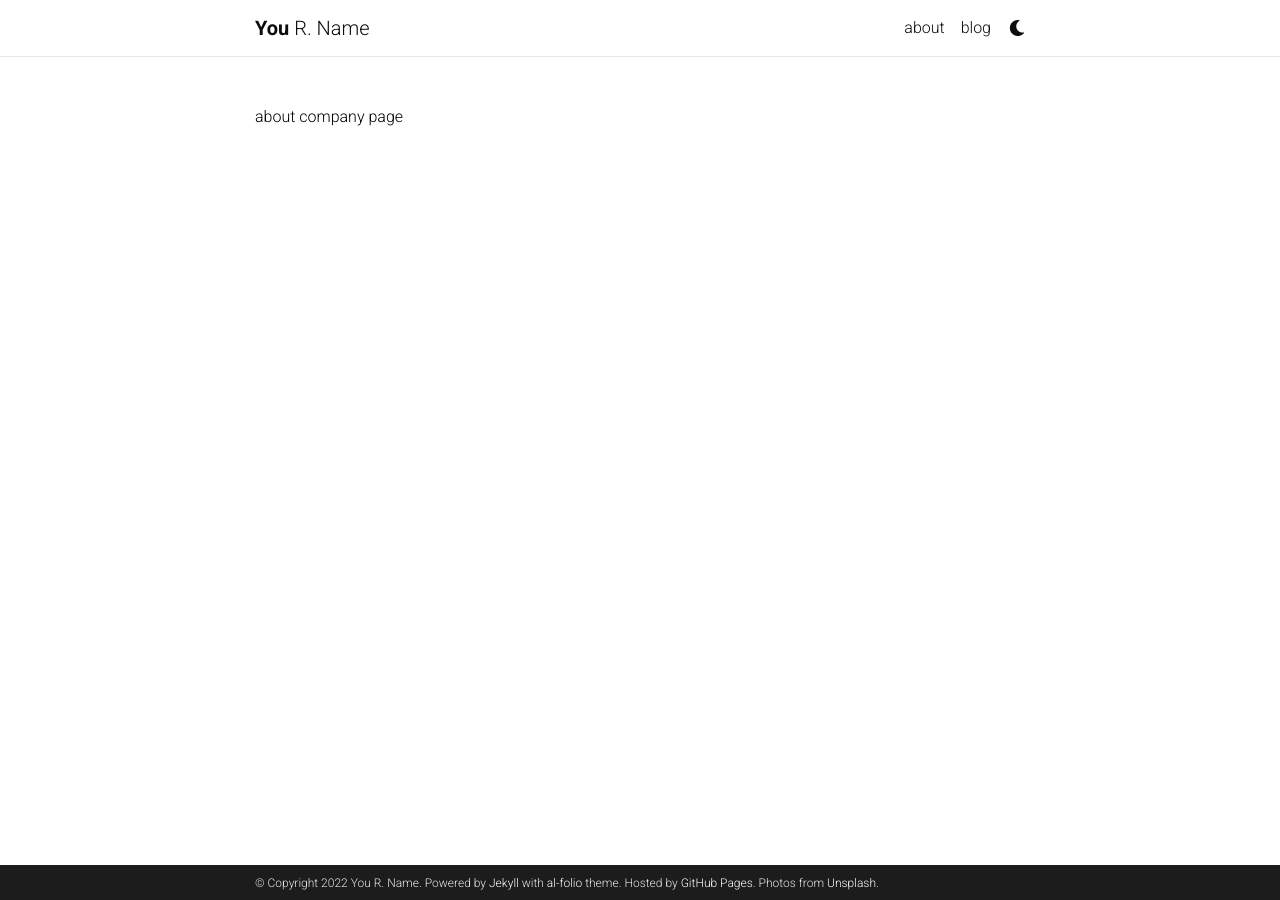
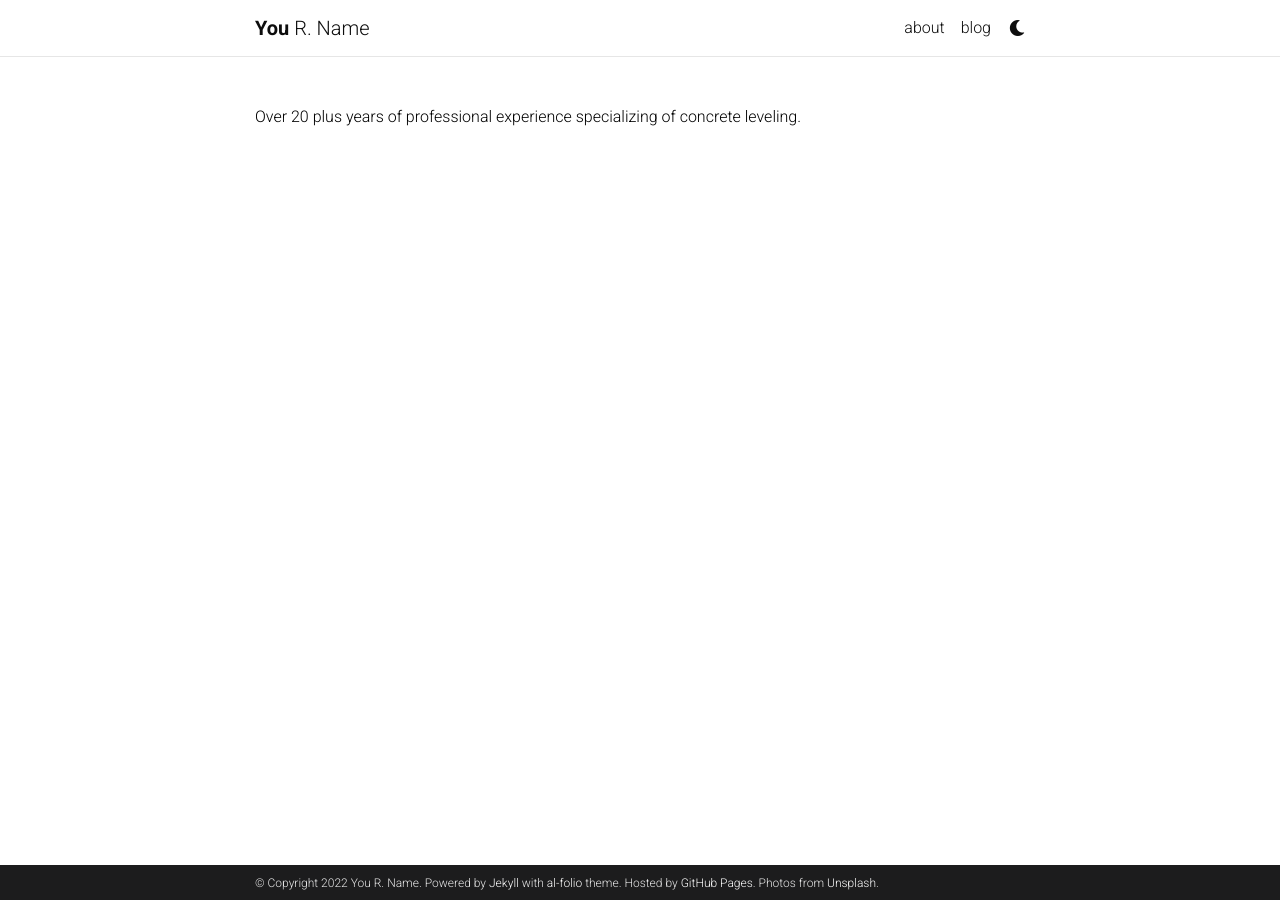
Before and after one commit to Alison9Saim/tcl, a Jekyll site: the page built from about.html, in a window 1280 px wide. Built offline with Jekyll 4.4.1, drawn with Linux system fonts in a browser that asks for light colours; comment, search, counter and statistics services are not loaded; a style sheet for code colours, icons or effects is not loaded.

```diff
--- a/about.html
+++ b/about.html
@@ -3,4 +3,4 @@ layout: default
 
 ---
 
-about company page
+Over 20 plus years of professional experience specializing of concrete leveling.
```
